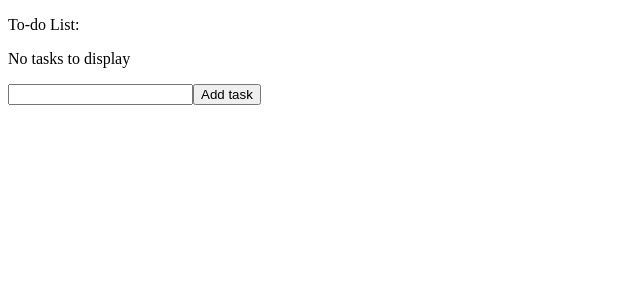
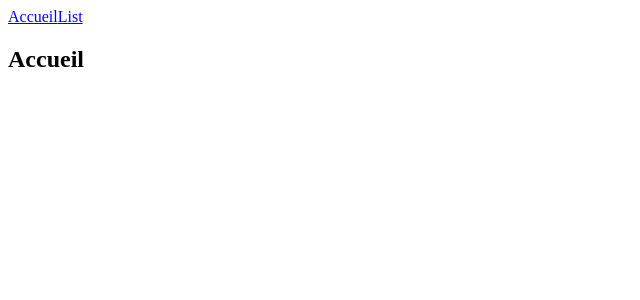
Before and after one commit to CallixteBailly/Todo, a React app: page / in a window 1280 px wide. Shown: the top 300 px of the page, without its empty margins (0-640 px from the left). Built offline with nearby package versions, Linux system fonts and the light colour scheme.

Commit message:
feat(Router)adding react router

```diff
--- a/package.json
+++ b/package.json
@@ -20,6 +20,7 @@
   "dependencies": {
     "react": "^18.2.0",
     "react-dom": "^18.2.0",
+    "react-router-dom": "^5.3.0",
     "typescript": "^4.9.4"
   },
   "devDependencies": {
@@ -29,6 +30,7 @@
     "@babel/preset-typescript": "^7.18.6",
     "@types/react": "^18.0.26",
     "@types/react-dom": "^18.0.10",
+    "@types/react-router-dom": "^5.3.3",
     "babel-loader": "^9.1.0",
     "html-webpack-plugin": "^5.5.0",
     "ts-loader": "^9.4.2",
--- a/src/index.tsx
+++ b/src/index.tsx
@@ -1,5 +1,21 @@
 import * as ReactDOM from "react-dom";
+import { BrowserRouter as Router, Switch, Link, Route } from 'react-router-dom'
 import List from "./components/List";
+
+const Home: React.FC = () => {
+    return <h2>Accueil</h2>;
+}
+
 const tasks = [];
 
-ReactDOM.render(<List tasks={tasks} />, document.getElementById("root"));
+ReactDOM.render(
+    <Router>
+        <nav>
+            <Link to="/">Accueil</Link>
+            <Link to="/list">List</Link>
+        </nav>
+
+        <Route exact path="/" component={Home} />
+        <Route path="/list" render={() => <List tasks={tasks} />} />
+    </Router>
+    , document.getElementById("root"));
--- a/webpack.config.js
+++ b/webpack.config.js
@@ -27,6 +27,9 @@ module.exports = {
             }
         ]
     },
+    devServer: {
+        historyApiFallback: true,
+      },
     resolve: {
         extensions: ['.tsx', '.ts', '.jsx', '.js']  // Indiquer à webpack les extensions de fichiers qu'il doit prendre en compte lors de la résolution des imports
     }
--- a/webpack.prod.js
+++ b/webpack.prod.js
@@ -8,7 +8,8 @@ module.exports = merge(
         mode: "production", // Indiquer à webpack que nous sommes en mode production
         output: {
             path: path.join(__dirname, '/dist'), // Définir le répertoire de destination du bundle
-            filename: 'bundle.js' // Définir le nom du bundle
+            filename: 'bundle.js', // Définir le nom du bundle
+            publicPath: '/'
         }
     }
 );
```
Also changed, not shown: 1 other file (tests, documents, lock files or other folders).
